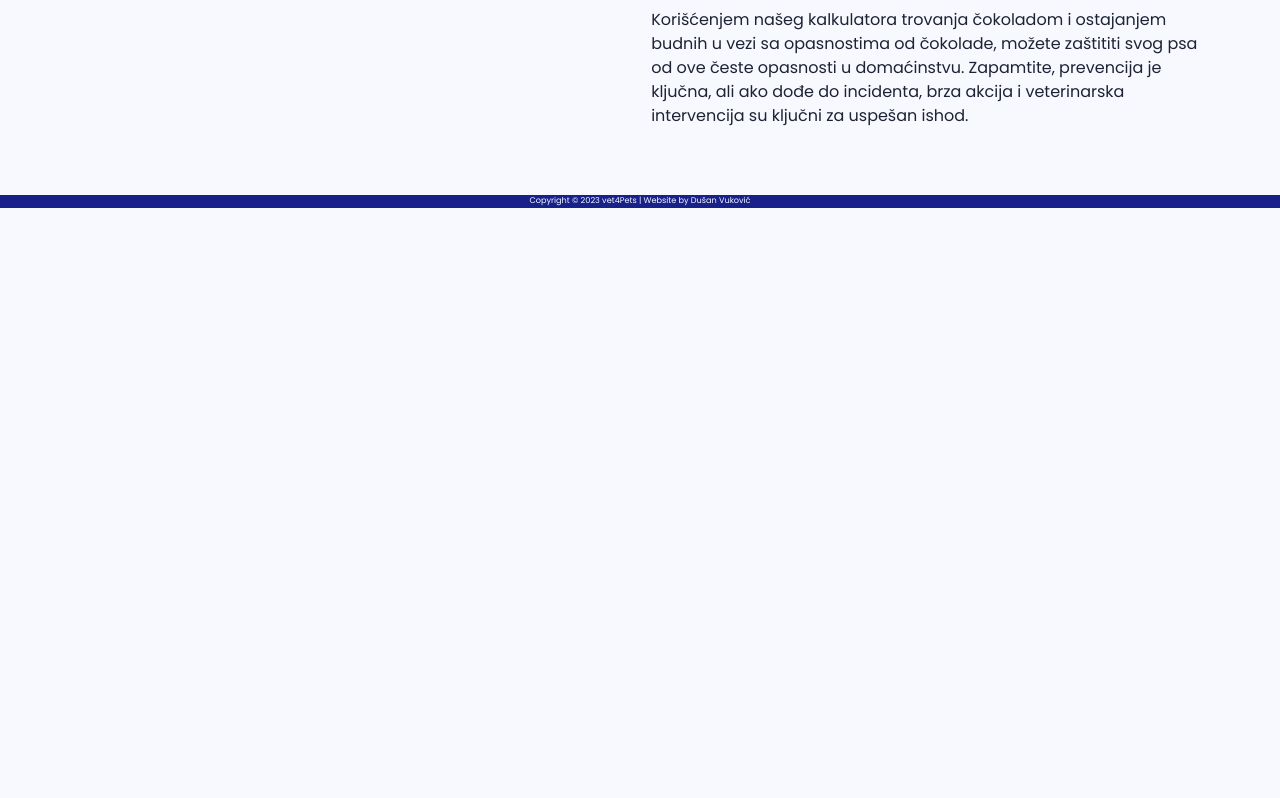
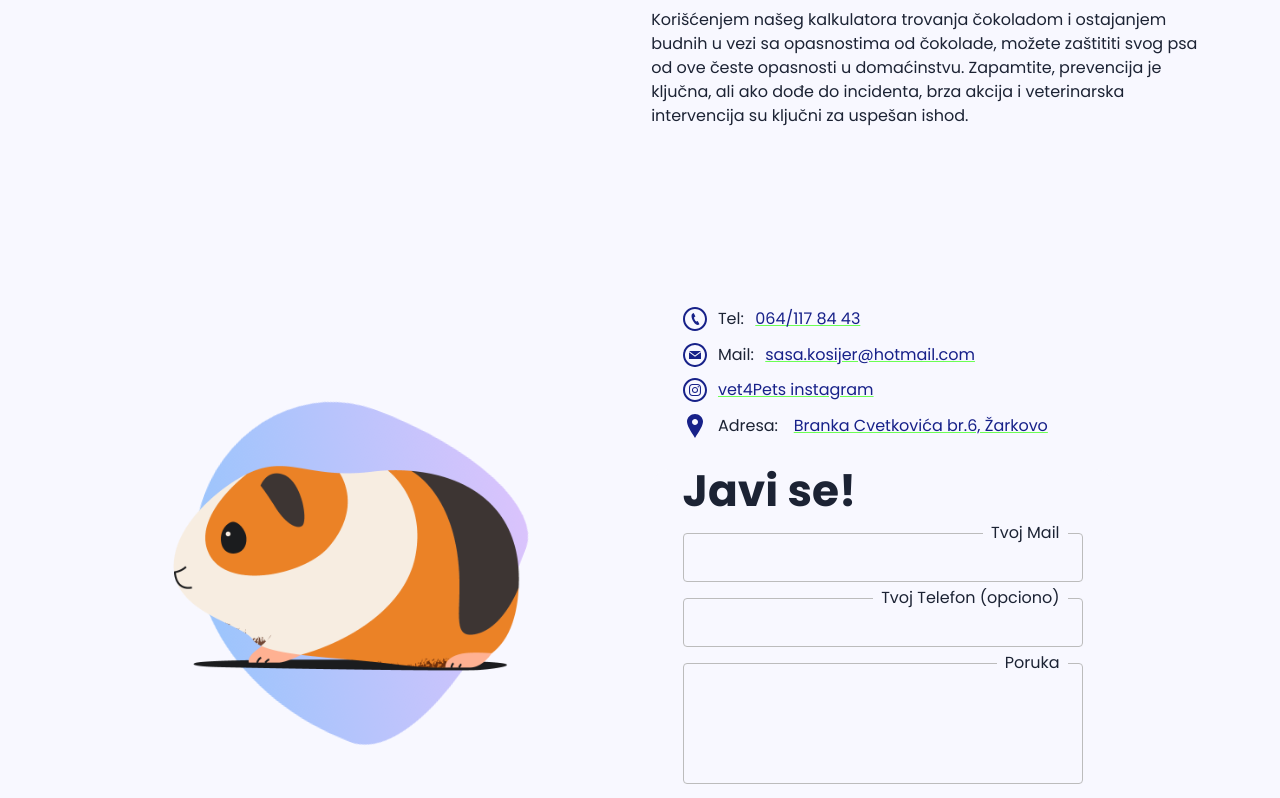
Before and after one commit to vukovicdusan/vet4pets, a Next.js app: page /kalkulator-cokolada in a window 1280 px wide. Shown: the part 920-1718 px from the top of the page. Before the commit the page ends 1128 px from the top, so only its background shows below. Built offline with nearby package versions, Linux system fonts and the light colour scheme.

Commit message:
Added contact to the bottom of the kalkulator-cokolada page

```diff
--- a/pages/kalkulator-cokolada.jsx
+++ b/pages/kalkulator-cokolada.jsx
@@ -3,6 +3,7 @@ import Head from "next/head";
 import ChocolateCalculator from "@/components/calculators/chocolate-calculator/ChocolateCalculator";
 import Region from "@/components/layout/Region";
 import Wrapper from "@/components/layout/Wrapper";
+import Contact from "@/components/contact/Contact";
 
 const chocolateCalculator = () => {
   return (
@@ -20,6 +21,7 @@ const chocolateCalculator = () => {
         <Wrapper>
           <ChocolateCalculator></ChocolateCalculator>
         </Wrapper>
+        <Contact shapedivider={false} title={false}></Contact>
       </Region>
     </>
   );
```
